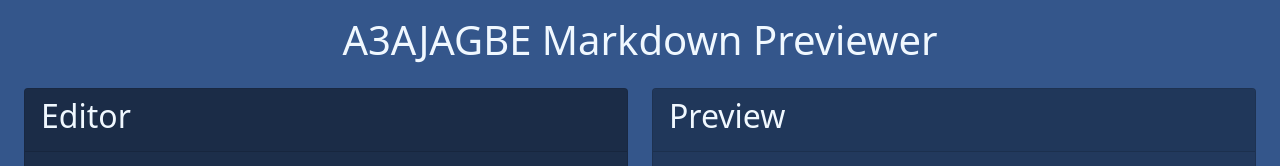
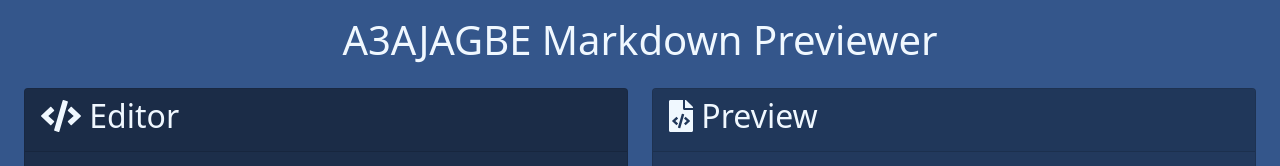
Before and after one commit to A3AJAGBE/react-markdown-previewer, a React (Create React App) app: page / in a window 1280 px wide. Shown: the top 166 px of the page. Built offline with nearby package versions, Linux system fonts and the light colour scheme.

Commit message:
Add font awesome imports

```diff
--- a/src/App.js
+++ b/src/App.js
@@ -6,10 +6,15 @@ import Row from 'react-bootstrap/Row';
 import Col from 'react-bootstrap/Col';
 import Card from 'react-bootstrap/Card'
 import { marked } from 'marked';
+import { FontAwesomeIcon } from '@fortawesome/react-fontawesome';
+import { faCode, faFileCode } from '@fortawesome/free-solid-svg-icons';
 
 marked.setOptions({
     breaks: true
 });
+
+const EDIT = <FontAwesomeIcon icon={faCode} />
+const PREVIEW = <FontAwesomeIcon icon={faFileCode} />
 
 const PLACEHOLDER = `**This is an example of a bold text**
 
@@ -67,7 +72,7 @@ class App extends React.Component {
                     <Row xs={1} md={2} className="g-4" id="MP-Row">
                         <Col>
                             <Card id="Editor-Card">
-                                <Card.Header> <h2>Editor</h2> </Card.Header>
+                                <Card.Header> <h2> {EDIT} Editor</h2> </Card.Header>
                                 <Card.Body>
                                     <textarea className="p-4" id="editor" value={this.state.markdown} onChange={this.handleChange}></textarea>
                                 </Card.Body>
@@ -75,8 +80,8 @@ class App extends React.Component {
                         </Col>
                         <Col>
                             <Card id="Preview-Card">
-                                <Card.Header> <h2>Preview</h2> </Card.Header>
-                                <Card.Body id="preview"  dangerouslySetInnerHTML={{
+                                <Card.Header> <h2> {PREVIEW} Preview</h2> </Card.Header>
+                                <Card.Body className="Preview-scroll" id="preview"  dangerouslySetInnerHTML={{
                                             __html: marked(this.state.markdown),}}>
 
                                 </Card.Body>
```
